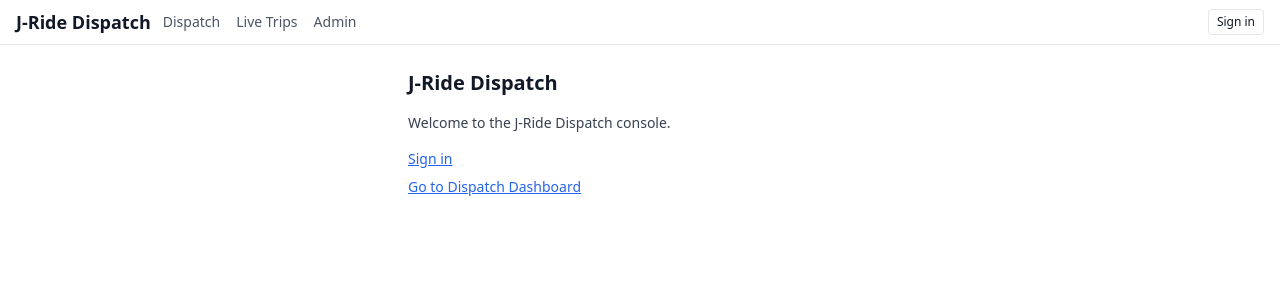
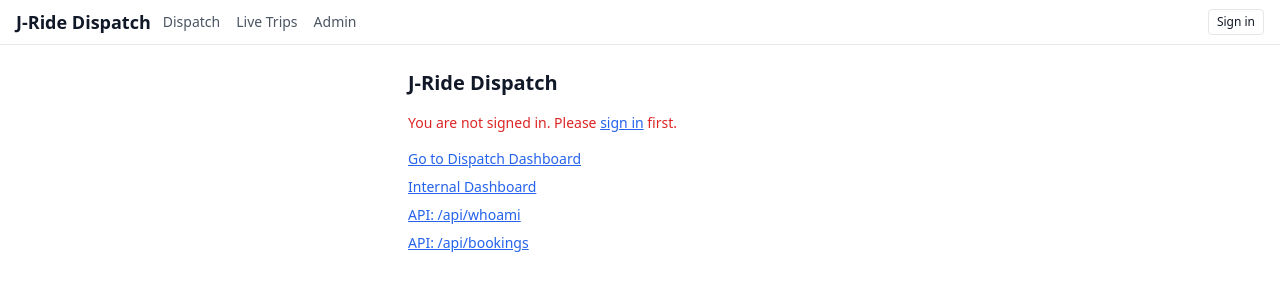
Before and after one commit to jwes9121/jride-clean, a Next.js app: page / in a window 1280 px wide. Shown: the top 300 px of the page. Built offline with nearby package versions, Linux system fonts and the light colour scheme; no server answers.

Commit message:
Update page.tsx

```diff
--- a/app/page.tsx
+++ b/app/page.tsx
@@ -1,20 +1,46 @@
 // app/page.tsx
+import { auth } from "@/configs/nextauth";
 
-export default function HomePage() {
+export default async function HomePage() {
+  const session = await auth();
+
   return (
     <main className="p-6 max-w-lg mx-auto">
       <h1 className="text-xl font-semibold mb-4">J-Ride Dispatch</h1>
 
-      <p className="text-sm text-gray-700 mb-4">
-        Welcome to the J-Ride Dispatch console.
-      </p>
+      {!session ? (
+        <p className="text-sm text-red-600 mb-4">
+          You are not signed in. Please{" "}
+          <a
+            href="/auth/signin"
+            className="underline text-blue-600 hover:text-blue-800"
+          >
+            sign in
+          </a>{" "}
+          first.
+        </p>
+      ) : (
+        <p className="text-sm text-green-700 mb-4">
+          Signed in as {session.user?.email ?? "unknown"}.
+        </p>
+      )}
 
       <ul className="text-sm text-blue-600 underline space-y-2">
         <li>
-          <a href="/auth/signin">Sign in</a>
+          <a href="/dispatch">Go to Dispatch Dashboard</a>
         </li>
         <li>
-          <a href="/dispatch">Go to Dispatch Dashboard</a>
+          <a href="/dash">Internal Dashboard</a>
+        </li>
+        <li>
+          <a href="/api/whoami" target="_blank">
+            API: /api/whoami
+          </a>
+        </li>
+        <li>
+          <a href="/api/bookings" target="_blank">
+            API: /api/bookings
+          </a>
         </li>
       </ul>
     </main>
```
